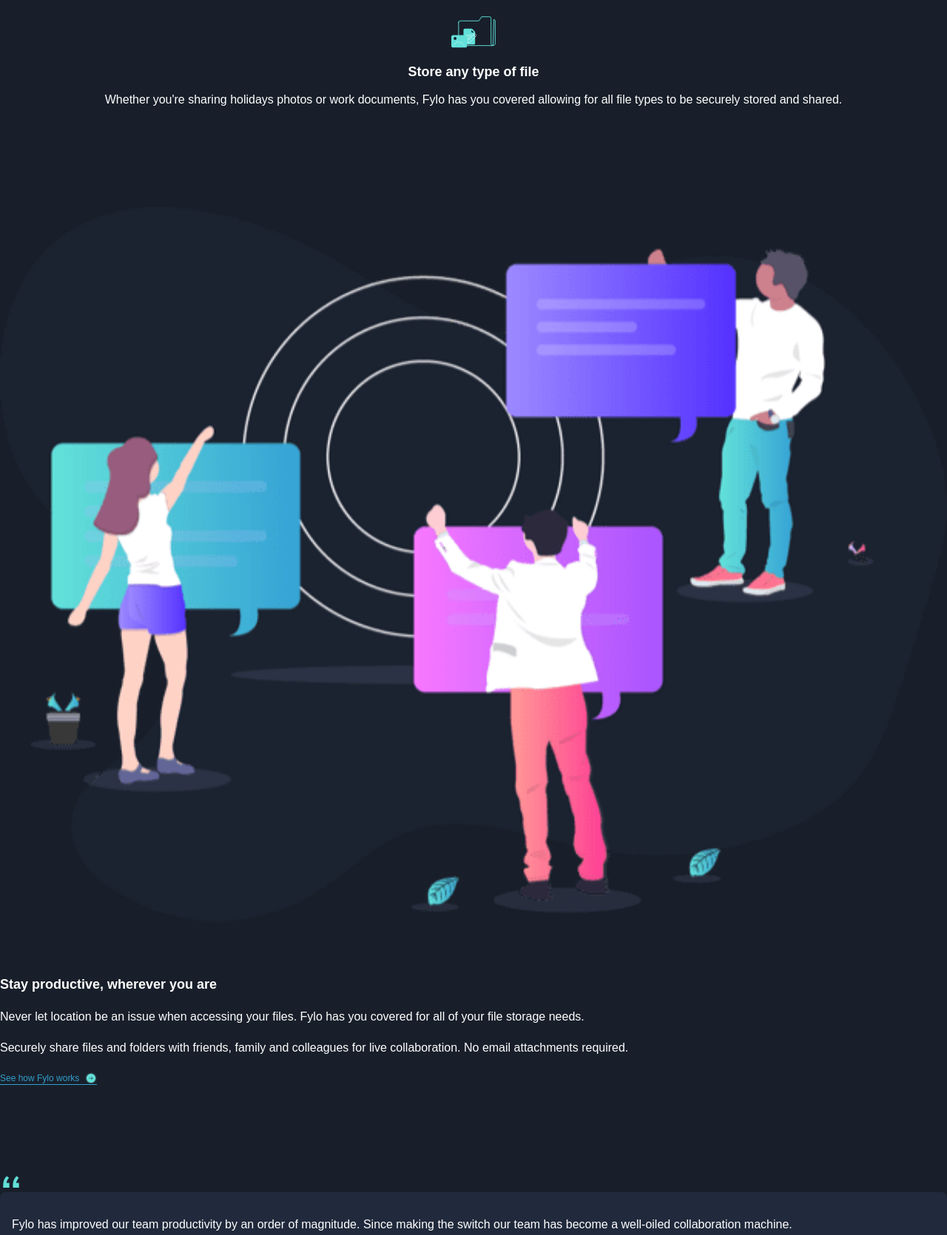
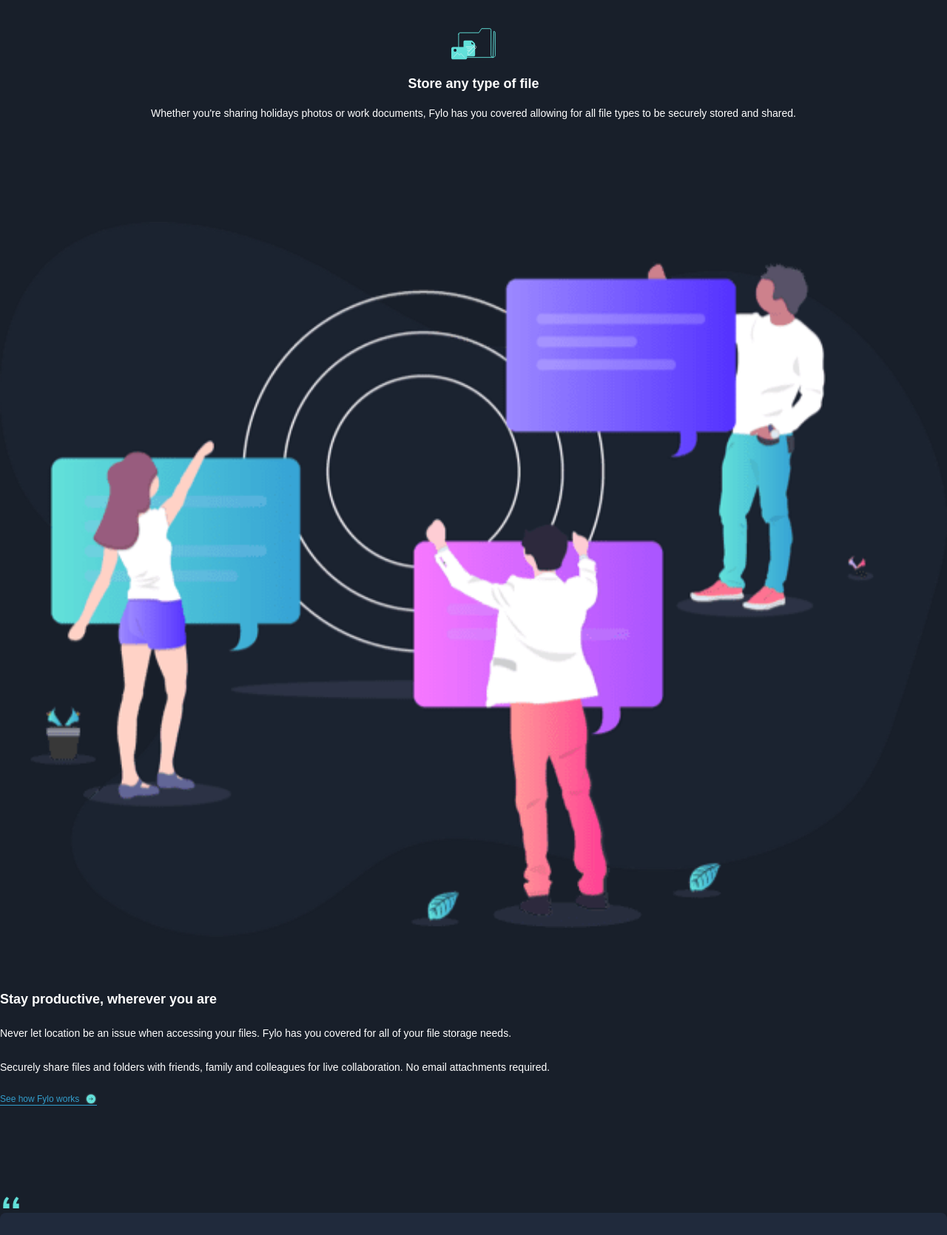
Before and after one commit to voromahery/iwt-4-fylo-dark-theme, a website: page webroot/index.html in a window 1280 px wide. Shown: the part 1960-3630 px from the top of the page at 74% size. Drawn offline with Linux system fonts and the light colour scheme.

Commit message:
added font-size and line-height to all paragraph

```diff
--- a/scss/_accessibility.scss
+++ b/scss/_accessibility.scss
@@ -7,6 +7,7 @@
 .a11y__paragraph {
   margin-top: 30px;
   margin-bottom: 30px;
+  @include paragraph-style;
 }
 
 .a11y__input {
--- a/scss/_header.scss
+++ b/scss/_header.scss
@@ -39,4 +39,5 @@
 .header__article--paragraph {
   margin-top: 28px;
   margin-bottom: 28px;
+  @include paragraph-style;
 }
--- a/scss/_section_features.scss
+++ b/scss/_section_features.scss
@@ -16,3 +16,7 @@
 .features__heading {
   font-size: 18px;
 }
+
+.features__paragraph {
+  @include paragraph-style;
+}
--- a/scss/_section_stay_positive.scss
+++ b/scss/_section_stay_positive.scss
@@ -17,6 +17,7 @@
 .stay-positive__paragraph {
   margin-top: 24px;
   margin-bottom: 24px;
+  @include paragraph-style;
 }
 
 .stay-positive__paragraph--link {
--- a/scss/_testimony.scss
+++ b/scss/_testimony.scss
@@ -30,6 +30,10 @@
   height: 16px;
 }
 
+.testimony__quote {
+  @include paragraph-style;
+}
+
 .testimony__image {
   border-radius: 50%;
   max-width: 40px;
```
Also changed, not shown: webroot/css/index.css.
